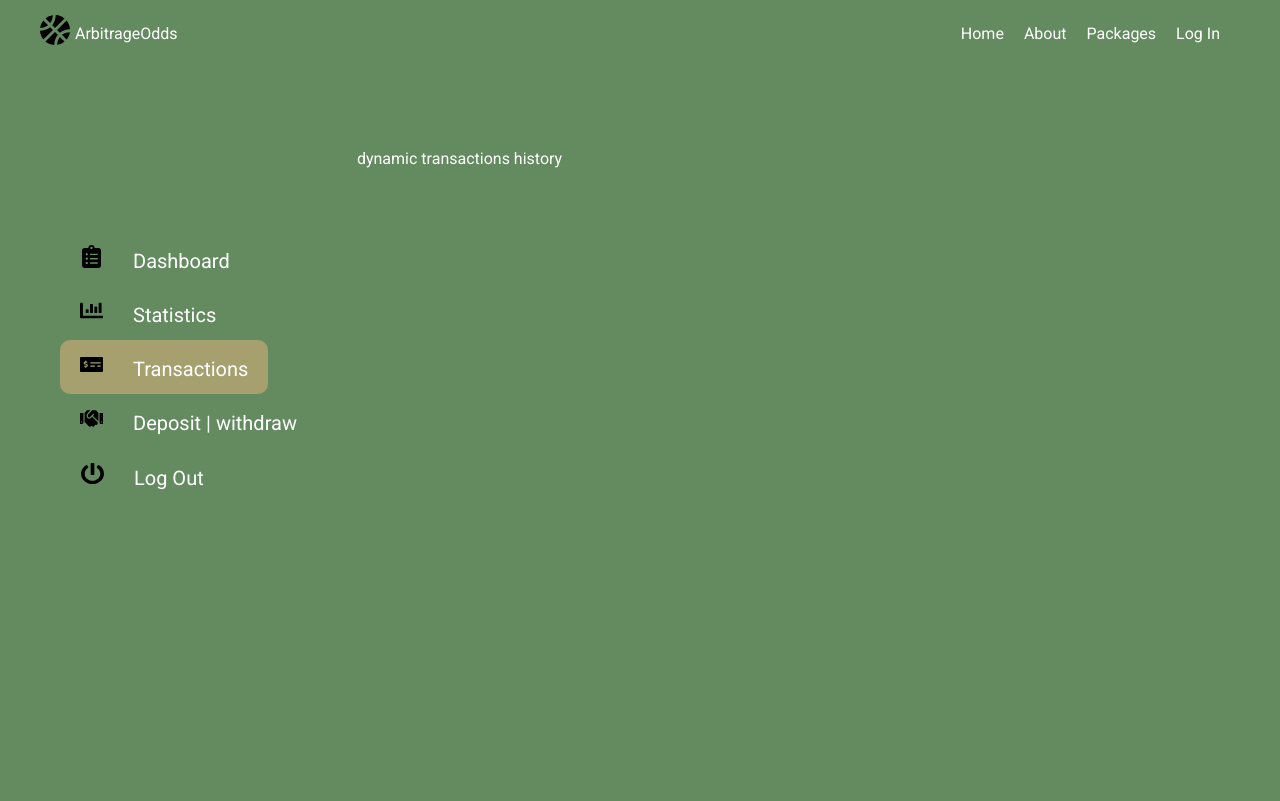
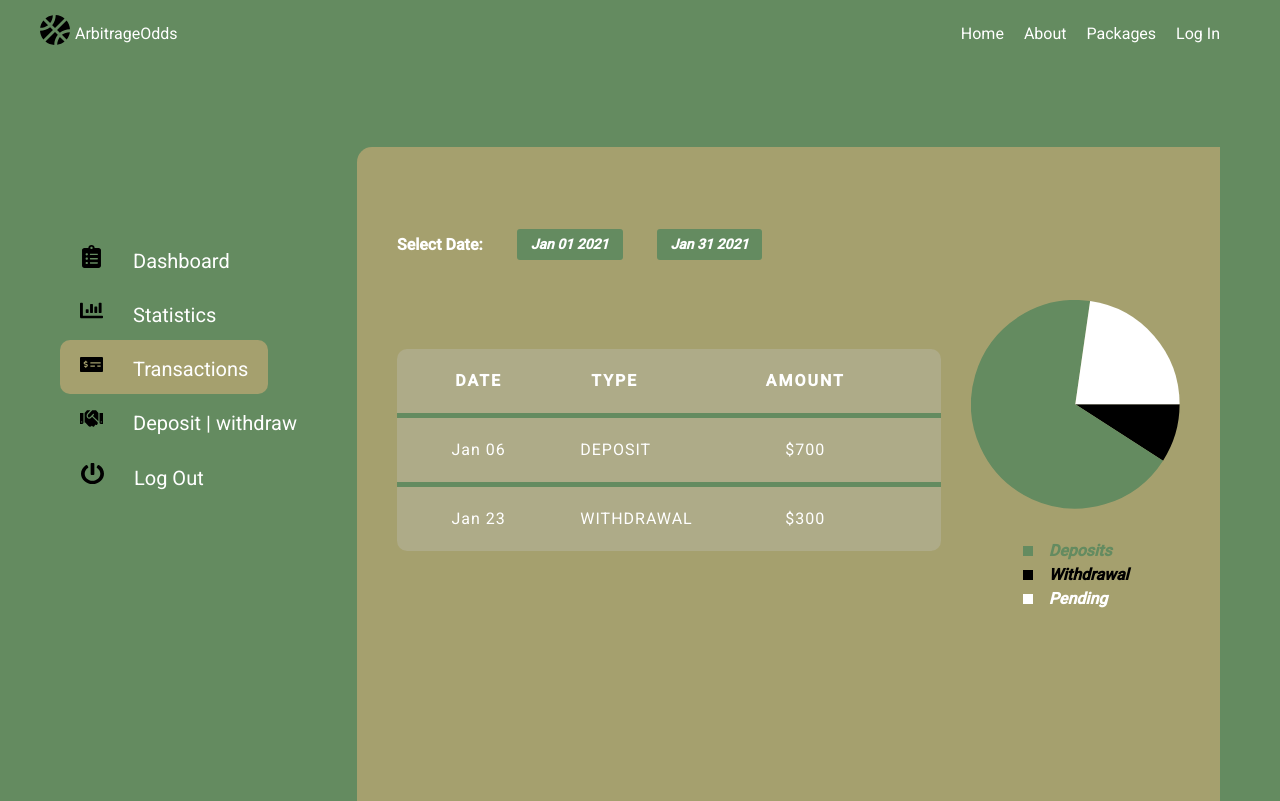
Before and after one commit to Olaleye-Blessing/ArbitrageOdds, a Next.js app: page /dashboard/transactions in a window 1280 px wide. Built offline with nearby package versions, Linux system fonts and the light colour scheme.

Commit message:
add content to transaction page

```diff
--- /dev/null
+++ b/components/Styles/Pages/Transactons.ts
@@ -0,0 +1,98 @@
+import styled from "styled-components";
+import { device } from "../../../styles/breakpoints";
+
+export const StyledTransactionPage = styled.main`
+    .transactions {
+        &__date {
+            display: flex;
+            align-items: center;
+            justify-content: flex-start;
+            font-weight: 700;
+
+            &--from,
+            &--to {
+                display: inline-block;
+                background: var(--primary);
+                border-radius: 0.3rem;
+                font-style: italic;
+                padding: 0.5rem 1.4rem;
+                margin-left: 3.4rem;
+                font-size: 1.4rem;
+            }
+
+            &--from {
+            }
+
+            &--to {
+            }
+        }
+
+        &__chart {
+            max-width: 30rem;
+            display: flex;
+            align-items: center;
+            justify-content: center;
+            flex-direction: column;
+            margin-right: auto;
+            margin-left: auto;
+            margin-top: 4rem;
+            background-color: var(--primary);
+
+            &--pie {
+            }
+        }
+
+        &__indicators {
+            margin-top: 1rem;
+
+            &--item {
+                display: flex;
+                align-items: center;
+                justify-content: flex-start;
+                font-weight: 700;
+                font-style: italic;
+                font-size: 1.6rem;
+
+                &-square {
+                    display: inline-block;
+                    width: 1rem;
+                    height: 1rem;
+                    margin-right: 1.6rem;
+                }
+            }
+        }
+    }
+
+    @media screen and (${device.tablet}) {
+        .transactions {
+            &__date {
+                &--from,
+                &--to {
+                    background: var(--secondary);
+                }
+            }
+
+            &__chart {
+                background-color: transparent;
+            }
+        }
+    }
+
+    @media screen and (${device.laptop}) {
+        padding-left: 4rem !important;
+        padding-right: 4rem !important;
+
+        .transactions {
+            &__sec {
+                display: flex;
+                align-items: center;
+                justify-content: flex-start;
+                column-gap: 3rem;
+            }
+
+            &__indicators {
+                margin-top: 3rem;
+            }
+        }
+    }
+`;
--- /dev/null
+++ b/components/Table/Index.tsx
@@ -0,0 +1,21 @@
+import React, { FC } from "react";
+import { StyledTable } from "./styles";
+import TableBody from "./TableBody";
+import TableHeader from "./TableHeader";
+
+export interface ITable {
+    className?: string;
+    theader: string[];
+    tbody: string[][];
+}
+
+const Table: FC<ITable> = ({ theader, tbody, className = "" }) => {
+    return (
+        <StyledTable className={className}>
+            <TableHeader theader={theader} />
+            <TableBody tbody={tbody} />
+        </StyledTable>
+    );
+};
+
+export default Table;
--- /dev/null
+++ b/components/Table/TableBody.tsx
@@ -0,0 +1,20 @@
+import React, { FC } from "react";
+import { ITable } from "./Index";
+
+type ITBody = Pick<ITable, "tbody">;
+
+const TableBody: FC<ITBody> = ({ tbody }) => {
+    return (
+        <tbody>
+            {tbody.map((items, i) => (
+                <tr key={i}>
+                    {items.map((item, j) => (
+                        <td key={j}>{item}</td>
+                    ))}
+                </tr>
+            ))}
+        </tbody>
+    );
+};
+
+export default TableBody;
--- /dev/null
+++ b/components/Table/TableHeader.tsx
@@ -0,0 +1,18 @@
+import { FC } from "react";
+import { ITable } from "./Index";
+
+type THead = Pick<ITable, "theader">;
+
+const TableHeader: FC<THead> = ({ theader }) => {
+    return (
+        <thead>
+            <tr>
+                {theader.map((head) => (
+                    <th key={head}>{head}</th>
+                ))}
+            </tr>
+        </thead>
+    );
+};
+
+export default TableHeader;
--- /dev/null
+++ b/components/Table/styles.ts
@@ -0,0 +1,57 @@
+import styled from "styled-components";
+
+export const StyledTable = styled.table`
+    /* colors */
+    background: rgba(196, 196, 196, 0.3);
+    /*  */
+
+    margin-top: 3rem;
+    border-radius: 1rem;
+    table-layout: fixed;
+    width: 100%;
+    border-collapse: collapse;
+
+    thead {
+        th {
+            &:nth-child(1) {
+                width: 30%;
+            }
+
+            &:nth-child(2) {
+                width: 20%;
+            }
+
+            &:nth-child(3) {
+            }
+        }
+    }
+
+    th,
+    td {
+        padding: 2rem;
+    }
+
+    th {
+        letter-spacing: 0.2rem;
+    }
+
+    td {
+        letter-spacing: 0.1rem;
+    }
+
+    tbody td {
+        text-align: center;
+    }
+
+    tr {
+        border-bottom: 0.5rem solid var(--secondary);
+    }
+
+    tbody {
+        tr {
+            &:last-child {
+                border: 0;
+            }
+        }
+    }
+`;
--- a/package.json
+++ b/package.json
@@ -15,6 +15,7 @@
     "react": "17.0.2",
     "react-dom": "17.0.2",
     "react-icons": "^4.3.1",
+    "react-minimal-pie-chart": "^8.2.0",
     "styled-components": "^5.3.3",
     "yup": "^0.32.11"
   },
--- a/pages/dashboard/transactions.tsx
+++ b/pages/dashboard/transactions.tsx
@@ -1,14 +1,69 @@
-import React from "react";
+import { NextPage } from "next";
 import AuthenticatedContainer from "../../components/Authenticated/AuthenticatedContainer";
+import { StyledTransactionPage } from "../../components/Styles/Pages/Transactons";
+import Table from "../../components/Table/Index";
+import { PieChart } from "react-minimal-pie-chart";
 
-const transactions = () => {
+const Transactions: NextPage = () => {
+    const tableHeader = ["DATE", "TYPE", "AMOUNT"];
+    let tableBody = [
+        ["Jan 06", "DEPOSIT", "$700"],
+        ["Jan 23", "WITHDRAWAL", "$300"],
+    ];
+    const chartData = [
+        { title: "One", value: 10, color: "#000" },
+        { title: "Two", value: 75, color: "#648B60" },
+        { title: "Three", value: 25, color: "#fff" },
+    ];
+    const chartIndicators = [
+        { text: "Deposits", color: "#648B60" },
+        { text: "Withdrawal", color: "#000" },
+        { text: "Pending", color: "#fff" },
+    ];
+
     return (
         <>
             <AuthenticatedContainer>
-                <p>dynamic transactions history</p>
+                <StyledTransactionPage className="auth__main">
+                    <header>
+                        <p className="transactions__date">
+                            Select Date:
+                            <span className="transactions__date--from">
+                                Jan 01 2021
+                            </span>{" "}
+                            <span className="transactions__date--to">
+                                Jan 31 2021
+                            </span>
+                        </p>
+                    </header>
+                    <section className="transactions__sec">
+                        <Table theader={tableHeader} tbody={tableBody} />
+                        <div className="transactions__chart">
+                            <PieChart
+                                data={chartData}
+                                className="transactions__chart--pie"
+                            />
+                            <div className="transactions__indicators">
+                                {chartIndicators.map(({ color, text }) => (
+                                    <div
+                                        key={text}
+                                        className="transactions__indicators--item"
+                                        style={{ color }}
+                                    >
+                                        <span
+                                            className="transactions__indicators--item-square"
+                                            style={{ background: color }}
+                                        ></span>
+                                        <span>{text}</span>
+                                    </div>
+                                ))}
+                            </div>
+                        </div>
+                    </section>
+                </StyledTransactionPage>
             </AuthenticatedContainer>
         </>
     );
 };
 
-export default transactions;
+export default Transactions;
```
Also changed, not shown: 1 other file (tests, documents, lock files or other folders).
